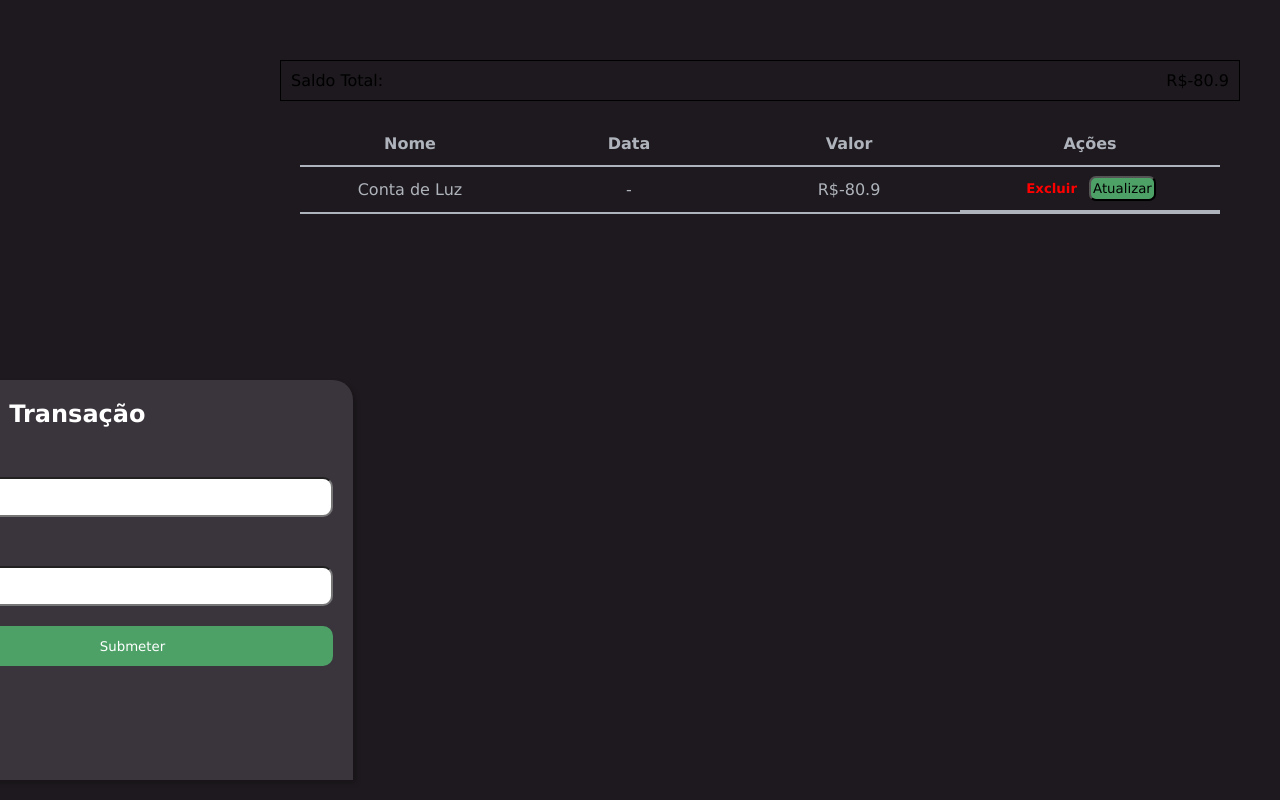
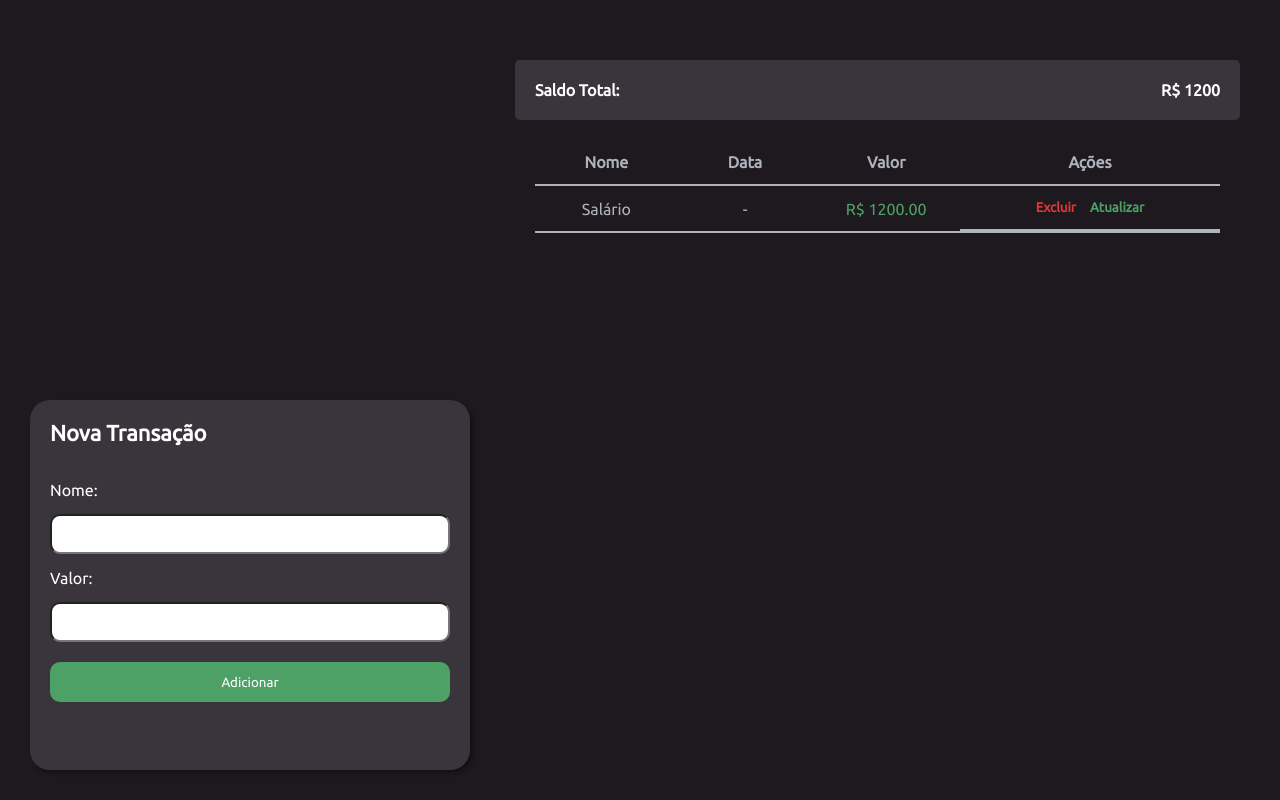
Before and after one commit to dxxiogo/personal-financial-transactions, a website with bundled scripts: page index.html in a window 1280 px wide. Built offline with nearby package versions, Linux system fonts and the light colour scheme; data requests are answered from the project's data file.

Commit message:
Reconstruindo layout

```diff
--- a/db.json
+++ b/db.json
@@ -1,8 +1,8 @@
 {
   "transactions": [
     {
-      "name": "Conta de Luz",
-      "value": "-80.9",
+      "name": "Salário",
+      "value": "1200.00",
       "date": "-",
       "id": 1
     }
--- a/index.html
+++ b/index.html
@@ -16,7 +16,7 @@
                     <input type="text" id="name-update">
                     <label for="value">Valor:</label>
                     <input type="text" id="value-update">
-                    <button id="add-transaction">Submeter</button>
+                    <button id="add-transaction">Atualizar</button>
                 </form>
             </section>
      </div>
@@ -28,7 +28,7 @@
                 <input type="text" id="name">
                 <label for="value">Valor:</label>
                 <input type="text" id="value">
-                <button id="add-transaction">Submeter</button>
+                <button id="add-transaction">Adicionar</button>
             </form>
         </section>
         <section id="transactions">
--- a/src/balance.js
+++ b/src/balance.js
@@ -7,9 +7,9 @@ export default async function calculateBalance () {
 
     const balanceText = document.querySelector('#balance');
     if(transactions.length !== 0){
-        balanceText.textContent = `R$${balance}`;
+        balanceText.textContent = `R$ ${balance}`;
     } else {
-        balanceText.textContent = `R$00.00`;
+        balanceText.textContent = `R$ 00.00`;
     }
 
 }
--- a/src/transaction.js
+++ b/src/transaction.js
@@ -20,7 +20,12 @@ function renderTransaction ({name, date, id, value}) {
     const newTr = document.createElement('tr');
     const transactionName = createElement('td', name,`name-${id}`);
     const dateTransaction = createElement('td', date);
-    const valueTransaction = createElement('td', `R$${value}`, `value-${id}`);
+    const valueTransaction = createElement('td', `R$ ${value}`, `value-${id}`);
+    if(Number(value) < 0) {
+        valueTransaction.classList.add('negative-balance');
+    } else {
+        valueTransaction.classList.add('positive-balance')
+    }
     const actions = createElement('td', '', '', 'actions');
     const deleteBtn = createElement('button', 'Excluir', id, 'remove-btn');
     deleteBtn.addEventListener('click', removeTransaction);
@@ -42,7 +47,7 @@ function updateTable ({name, value, id}){
     nameUpdate.textContent = name;
 
     const valueUpdate = document.querySelector(`#value-${id}`);
-    valueUpdate.textContent = `R$${value}`
+    valueUpdate.textContent = `R$ ${value}`
 }
 
 export{renderTransaction, updateTable}
--- a/style.css
+++ b/style.css
@@ -1,15 +1,18 @@
+@import url('https://fonts.googleapis.com/css2?family=Ubuntu:wght@300;400&display=swap');
+
+
 *{
     margin: 0;
     padding: 0;
     text-decoration: none;
     box-sizing: border-box;
-    font-family: Verdana, Geneva, Tahoma, sans-serif;
+    font-family: 'Ubuntu', sans-serif;
 }
 
 main{
     display: flex;
     padding: 20px;
-    width: 100%;
+    max-width: 100%;
     gap: 15px;
     min-height: 100vh;
     background-color: #1d191e;
@@ -28,36 +31,40 @@ main{
 
 #form-section{
     display: flex;
-    align-items: center;
+    align-items: end;
     justify-content: center;
     min-height: 200px;
-    width: 500px;
+    max-width: 500px;
     padding: 10px;
     border-radius: 15px;
 }
 
 #form-section > form {
-    position: fixed;
     background-color: #3a343c;
-    height: 400px;
+    height: 370px;
     padding: 20px;
-    top: 380px;
-    border-top-right-radius: 20px;
-    border-top-left-radius: 20px;
-    box-shadow: 3px 3px 5px rgba(0, 0, 0, 0.192);
+    border-radius: 20px;
+    box-shadow: 3px 3px 5px rgba(0, 0, 0, 0.37);
     color: #fff;
 }
 
 #form-update-transaction{
-    min-height: 200px;
+    display: flex;
+    flex-direction: column;
+    align-items: center;
+    color: #fff;
+    min-height: 280px;
     width: 500px;
     padding: 10px;
     border-radius: 15px;
     box-shadow: 2px 5px 5px rgba(0, 0, 0, 0.322);
 }
+#form-update-transaction input{
+    margin: 5px 0px;
+}
 
 #form-update-transaction{
-    background-color: #4DA167;
+    background-color: #3a343c;
 
 }
 
@@ -70,7 +77,7 @@ main{
 }
 
 #form-update-transaction > h2 {
-    text-shadow: 2px 2px 2px rgba(0, 0, 0, 0.4);
+    margin: 10px 0px;
     text-align: center;
 }
 
@@ -86,6 +93,7 @@ form > input {
     outline: none;
     border-radius: 10px;
     padding: 4px;
+    font-size: 16px;
 }
 
 form > button {
@@ -97,6 +105,11 @@ form > button {
     background-color: #4DA167;
     cursor: pointer;
     margin: 15px auto;
+}
+
+form > h2 {
+    font-size: 22px;
+    margin-bottom: 20px;
 }
 
 
@@ -117,20 +130,26 @@ td {
 
 #transactions {
     padding-top: 50px;
-    width: 70rem;
+    max-width: 70rem;
     padding: 20px;
 }
 
 #transactions div {
-    padding: 10px;
+    padding: 20px;
+    border-radius: 5px;
     display: flex;
+    max-width: 950px;
     justify-content: space-between;
-    border: 1px solid black;
+    align-items: center;
+    background-color: #3a343c;
+    height: 60px;
+    color: #fff;
     margin-top: 20px;
+    font-weight: bold;
 }
 
 .table-section{
-    width: 60rem;
+    max-width: 60rem;
     padding: 20px;
     border-radius: 10px;
 }
@@ -139,8 +158,10 @@ td {
 .actions {
     display: flex;
     gap: 10px;
+    flex-wrap: wrap;
     align-items: center;
     justify-content: center;
+    max-width: 300px;
 }
 
 .actions button {
@@ -150,12 +171,29 @@ td {
     cursor: pointer;
 }
 .update-btn {
-    background-color: #4DA167;
-}
-
-.remove-btn {
-    color: #ff0000;
+    color: #4DA167 !important;
     font-weight: bold;
     background: none;
     border: none;
 }
+
+.remove-btn {
+    color: #e13737 !important;
+    font-weight: bold;
+    background: none;
+    border: none;
+}
+
+.negative-balance {
+    color: #e13737;
+}
+
+.positive-balance {
+    color: #4DA167;
+}
+
+@media (max-width: 1100px) {
+    main {
+        flex-direction: column;
+    }
+}
```
